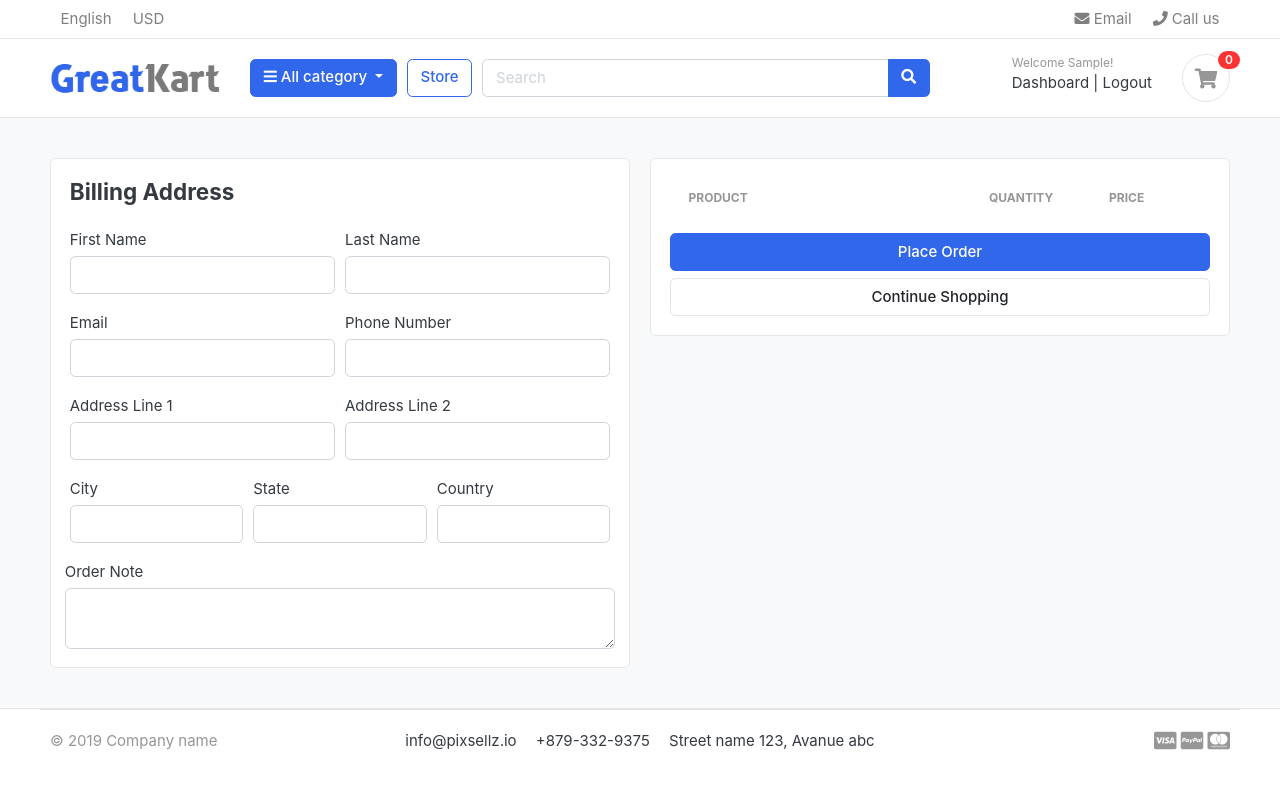
After one commit to DucLeTrong/Ecommerce_Django, a Django app: page /cart/checkout/ in a window 1280 px wide. The commit adds this page. Run offline with Django 3.2, Linux system fonts and the light colour scheme; a user stored in the database is signed in; tables that the repository leaves empty hold one stand-in row (values such as "Sample post"); lists and menus that the app fills with data are empty; some libraries are stand-ins or nearby versions; some web fonts are replaced.

Commit message:
Add place order form

```diff
--- a/carts/urls.py
+++ b/carts/urls.py
@@ -7,4 +7,5 @@ urlpatterns = [
     path('add_cart/<int:product_id>/', views.add_cart, name="add_cart"),
     path('decrease_item/<int:product_id>/<int:cart_item_id>/', views.decrease_item, name="decrease_item"),
     path('remove_item/<int:cart_item_id>/', views.remove_cart_item, name="remove_item"),
+    path('checkout/', views.checkout, name="checkout"),
 ]
--- a/carts/views.py
+++ b/carts/views.py
@@ -2,6 +2,7 @@ from django.http.response import HttpResponse
 from django.shortcuts import get_object_or_404, redirect, render
 from store.models import Product, Variation
 from .models import Cart, CartItem
+from django.contrib.auth.decorators import login_required
 # Create your views here.
 
 def _cart_id(request):
@@ -131,3 +132,28 @@ def cart(request, total=0.0, quantity=0, cart_items=None):
     }
 
     return render(request, 'store/cart.html', context)
+
+@login_required(login_url="login")
+def checkout(request, total=0.0, quantity=0, cart_items=None):
+    try:
+        cart = Cart.objects.get(cart_id=_cart_id(request))
+        cart_items = CartItem.objects.all().filter(cart=cart, is_active=True)
+
+        for cart_item in cart_items:
+            total += (cart_item.product.price * cart_item.quantity)
+            quantity +=  cart_item.quantity
+    except:
+        # print("except")
+        pass
+
+    tax = 10 / 100 * total
+    grand_total = total + tax
+
+    context = {
+        "cart_items" : cart_items,
+        "total"      : total,
+        "quantity"   : quantity,
+        "tax"        : round(tax, 2),
+        "grand_total": grand_total,
+    }
+    return render(request, "store/checkout.html", context)
--- a/templates/store/cart.html
+++ b/templates/store/cart.html
@@ -102,7 +102,7 @@
 			<p class="text-center mb-3">
 				<img src={% static 'images/misc/payments.png' %} height="26">
 			</p>
-			<a href="./place-order.html" class="btn btn-primary btn-block"> Checkout </a>
+			<a href={% url 'checkout' %} class="btn btn-primary btn-block"> Checkout </a>
 			<a href={% url 'store' %} class="btn btn-light btn-block">Continue Shopping</a>
 		</div> <!-- card-body.// -->
 		</div> <!-- card.// -->
--- /dev/null
+++ b/templates/store/checkout.html
@@ -0,0 +1,140 @@
+{% extends 'base.html' %}
+{% load static %}
+
+{% block content %}
+
+
+<section class="section-content padding-y bg">
+<div class="container">
+
+<!-- ============================ COMPONENT 1 ================================= -->
+
+<div class="row">
+	<aside class="col-lg-6">
+<div class="card">
+  <div class="card-body">
+    <h4 class="card-title mb-4">Billing Address</h4>
+    <form action="" method="POST">
+      {% csrf_token %}
+      <div class="form-row">
+        <div class="col form-group">
+          <label for="">First Name</label>
+          <input type="text" name="first_name" class="form-control" required>
+        </div>
+        <div class="col form-group">
+          <label for="">Last Name</label>
+          <input type="text" name="last_name" class="form-control" required>
+        </div>
+      </div>
+      <div class="form-row">
+        <div class="col form-group">
+          <label for="">Email</label>
+          <input type="email" name="email" class="form-control" required>
+        </div>
+        <div class="col form-group">
+          <label for="">Phone Number</label>
+          <input type="text" name="phone" class="form-control" required>
+        </div>
+      </div>
+      <div class="form-row">
+        <div class="col form-group">
+          <label for="">Address Line 1</label>
+          <input type="text" name="address_line_1" class="form-control" required>
+        </div>
+        <div class="col form-group">
+          <label for="">Address Line 2</label>
+          <input type="text" name="address_line_2" class="form-control">
+        </div>
+      </div>
+      <div class="form-row">
+        <div class="col form-group">
+          <label for="">City</label>
+          <input type="text" name="city" class="form-control" required>
+        </div>
+        <div class="col form-group">
+          <label for="">State</label>
+          <input type="text" name="state" class="form-control" required>
+        </div>
+        <div class="col form-group">
+          <label for="">Country</label>
+          <input type="text" name="country" class="form-control" required>
+        </div>
+        </div>
+        <div class="form-row">
+          <label for="">Order Note</label>
+          <textarea name="order_note" rows="2" class="form-control"></textarea>
+        </div>
+
+
+  </div>
+</div> <!-- card.// -->
+
+	</aside> <!-- col.// -->
+	<aside class="col-lg-6">
+
+		<div class="card">
+		<div class="card-body">
+      <table class="table table-borderless table-shopping-cart">
+      <thead class="text-muted">
+      <tr class="small text-uppercase">
+        <th scope="col">Product</th>
+        <th scope="col" width="120">Quantity</th>
+        <th scope="col" width="120">Price</th>
+
+      </tr>
+      </thead>
+      <tbody>
+
+      {% for cart_item in cart_items %}
+      <tr>
+      	<td>
+      		<figure class="itemside align-items-center">
+      			<div class="aside"><img src="{{ cart_item.product.images.url }}" class="img-sm"></div>
+      			<figcaption class="info">
+      				<a href="{{ cart_item.product.get_url }}" class="title text-dark">{{ cart_item.product.product_name }}</a>
+      				<p class="text-muted small">
+      					{% if cart_item.variations.all %}
+      						{% for item in cart_item.variations.all %}
+      							{{ item.variation_category | capfirst }} : {{ item.variation_value | capfirst }} <br>
+      						{% endfor %}
+      					{% endif %}
+      				</p>
+      			</figcaption>
+      		</figure>
+      	</td>
+      	<td>
+      		<!-- col.// -->
+      				<label for="">{{cart_item.quantity}}</label>
+      	</td>
+      	<td>
+      		<div class="price-wrap">
+      			<var class="price">$ {{ cart_item.sub_total }}</var>
+      			<small class="text-muted"> $ {{ cart_item.product.price }} each </small>
+      		</div> <!-- price-wrap .// -->
+      	</td>
+
+      </tr>
+      {% endfor %}
+
+      </tbody>
+      </table>
+
+      <button type="submit" name="submit" class="btn btn-primary btn-block">Place Order</button>
+			<a href="{% url 'store' %}" class="btn btn-light btn-block">Continue Shopping</a>
+      </form>
+		</div> <!-- card-body.// -->
+		</div> <!-- card.// -->
+
+
+</aside> <!-- col.// -->
+
+
+</div> <!-- row.// -->
+
+<!-- ============================ COMPONENT 1 END .// ================================= -->
+
+</div> <!-- container .//  -->
+</section>
+<!-- ========================= SECTION CONTENT END// ========================= -->
+
+{% endblock %}
```
